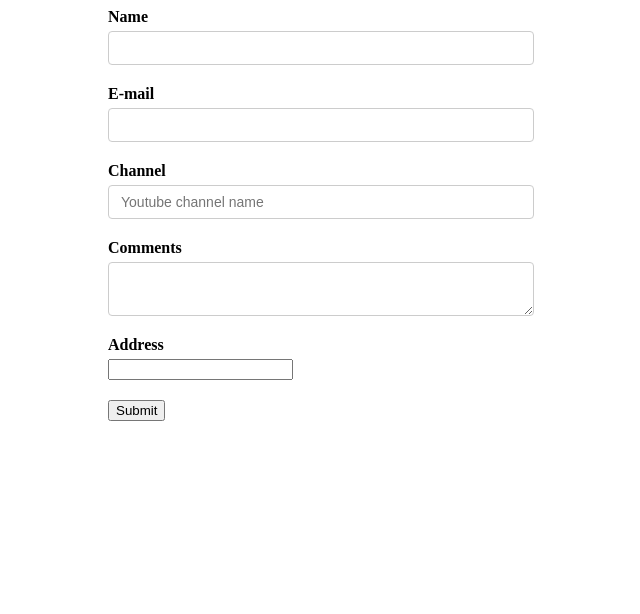
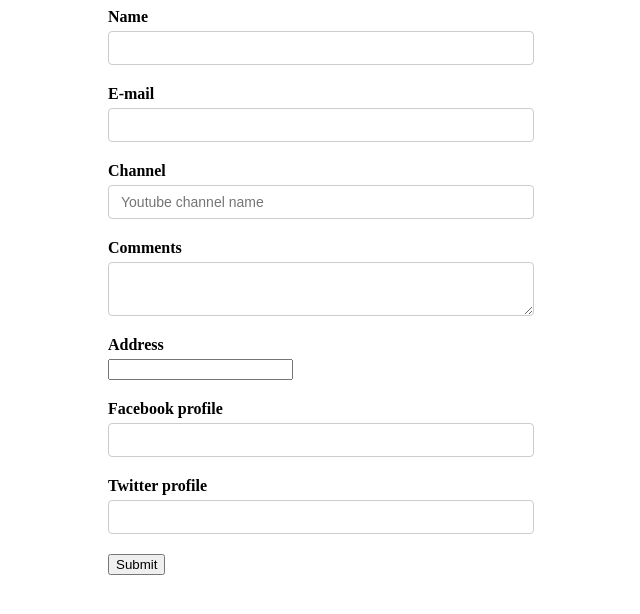
Before and after one commit to sinansubasi95/react-form-playground, a React (Create React App) app: page / in a window 1280 px wide. Shown: the top 614 px of the page, without its empty margins (319-959 px from the left). Built offline with nearby package versions, Linux system fonts and the light colour scheme.

Commit message:
nested objects in formik

```diff
--- a/src/components/YoutubeForm.jsx
+++ b/src/components/YoutubeForm.jsx
@@ -8,7 +8,11 @@
     email: '',
     channel: '',
     comments: '',
-    address: ''
+    address: '',
+    social: {
+        facebook: '',
+        twitter: ''
+    }
 }
 
 const onSubmit = values => {
@@ -85,6 +89,19 @@
                     </Field>
                 </div>
 
+                <div className="form-control">
+                    <label htmlFor="facebook">Facebook profile</label>
+                    {/* name is imported because we are dealing with nested object - social.facebook */}
+                    <Field type="text" id="facebook" name="social.facebook" />
+                </div>
+
+
+                <div className="form-control">
+                    <label htmlFor="twitter">Twitter profile</label>
+                    {/* name is imported because we are dealing with nested object - social.twitter */}
+                    <Field type="text" id="twitter" name="social.twitter" />
+                </div>
+
                 <button type="submit">Submit</button>
             </Form>
         </Formik>
```
